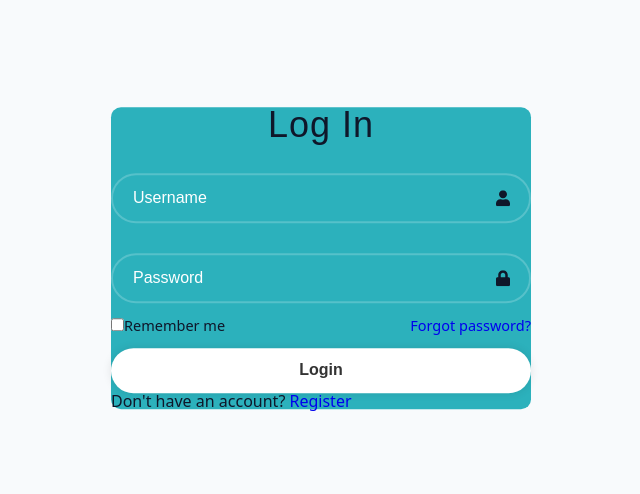
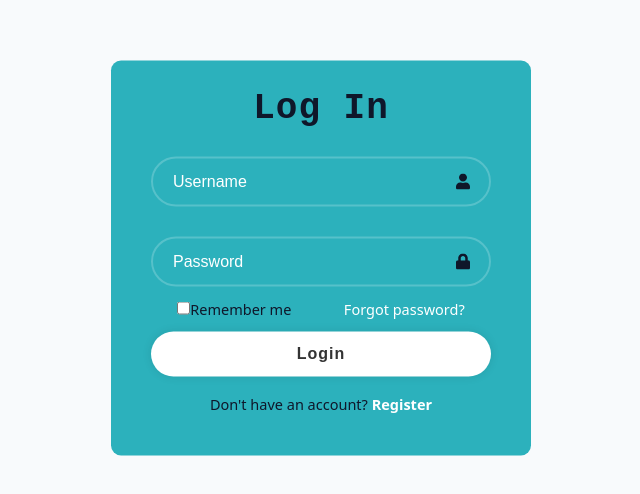
Before and after one commit to ttnhan41/tourgis-frontend, a React (Vite) app: page /login in a window 1280 px wide. Shown: the part 142-636 px from the top of the page, without its empty margins (319-959 px from the left). Built offline with nearby package versions, Linux system fonts and the light colour scheme.

Commit message:
add login page

```diff
--- a/src/assets/css/Login.css
+++ /dev/null
@@ -1,80 +0,0 @@
-@import url('https://fonts.googleapis.com/css2?family=Montserrat:ital,wght@0,100..900;1,100..900&display=swap');
-
-.wrapper {
-    width: 420px;
-    background: #2cb1bc;
-    position: absolute;
-    top: 50%;
-    left: 50%;
-    transform: translate(-50%, -50%);
-    border-radius: 10px;
-}
-
-.wrapper h1 {
-    font-size: 36px;
-    text-align: center;
-    font-family: Arial, Helvetica, sans-serif;
-}
-
-.wrapper .input-box {
-    position: relative;
-    width: 100%;
-    height: 50px;
-    /* background: yellowgreen; */
-    margin: 30px 0;
-}
-
-.input-box input {
-    width: 100%;
-    height: 100%;
-    background: transparent;
-    border: none;
-    outline: none;
-    border: 2px solid rgba(255, 255, 255, .2);
-    border-radius: 40px;
-    font-size: 16px;
-    color: #fff;
-    padding: 20px 45px 20px 20px;
-}
-
-.input-box input::placeholder {
-    color: #fff;
-}
-
-.input-box .icon {
-    position: absolute;
-    right: 20px;
-    top: 50%;
-    transform: translateY(-50%);
-    font-size: 16px;
-}
-
-.wrapper .remember-forgot {
-    display: flex;
-    justify-content: space-between;
-    font-size: 14.5px;
-    margin: -15px 0 15px;
-}
-
-.remember-forgot label input {
-    accent-color: #fff;
-    text-decoration: none;
-}
-
-.remember-forgot Link::hover {
-    text-decoration: underline;
-}
-
-.wrapper button {
-    width: 100%;
-    height: 45px;
-    background: #fff;
-    border: none;
-    outline: none;
-    border-radius: 40px;
-    box-shadow: 0 0 10px rgba(0, 0, 0, .1);
-    cursor: pointer;
-    font-size: 16px;
-    color: #333;
-    font-weight: 700;
-}
--- a/src/assets/css/index.css
+++ b/src/assets/css/index.css
@@ -1,4 +1,5 @@
 /* ============= GLOBAL CSS =============== */
+@import url('https://fonts.googleapis.com/css2?family=Montserrat:ital,wght@0,100..900;1,100..900&display=swap');
 
 *,
 ::after,
--- /dev/null
+++ b/src/assets/wrappers/Login.js
@@ -0,0 +1,108 @@
+import styled from "styled-components";
+
+const Wrapper = styled.section`
+    body {
+        background: url();
+    }
+
+    .wrapper {
+        width: 420px;
+        background: #2cb1bc;
+        position: absolute;
+        top: 50%;
+        left: 50%;
+        transform: translate(-50%, -50%);
+        border-radius: 10px;
+        padding: 30px 40px;
+    }
+
+    .wrapper h1 {
+        font-size: 36px;
+        text-align: center;
+        font-family: monospace;
+        font-weight: bold;
+    }
+
+    .wrapper .input-box {
+        position: relative;
+        width: 100%;
+        height: 50px;
+        /* background: yellowgreen; */
+        margin: 30px 0;
+    }
+
+    .input-box input {
+        width: 100%;
+        height: 100%;
+        background: transparent;
+        outline: none;
+        border: 2px solid rgba(255, 255, 255, .2);
+        border-radius: 40px;
+        font-size: 16px;
+        color: #fff;
+        padding: 20px 45px 20px 20px;
+    }
+
+    .input-box input::placeholder {
+        color: #fff;
+    }
+
+    .input-box .icon {
+        position: absolute;
+        right: 20px;
+        top: 50%;
+        transform: translateY(-50%);
+        font-size: 16px;
+    }
+
+    .wrapper .remember-forgot {
+        display: flex;
+        justify-content: space-around;
+        font-size: 14.5px;
+        margin: -15px 0 15px;
+    }
+
+    .remember-forgot label input {
+        accent-color: #fff;
+        text-decoration: none;
+    }
+
+    .remember-forgot .forgot {
+        color: #fff;
+    }
+
+    .remember-forgot .forgot:hover {
+        text-decoration: underline;
+    }
+
+    .wrapper button {
+        width: 100%;
+        height: 45px;
+        background: #fff;
+        border: none;
+        outline: none;
+        border-radius: 40px;
+        box-shadow: 0 0 10px rgba(0, 0, 0, .1);
+        cursor: pointer;
+        font-size: 16px;
+        color: #333;
+        font-weight: 700;
+    }
+
+    .wrapper .register-link {
+        font-size: 14.5px;
+        text-align: center;
+        margin: 20px 0 15px;
+    }
+
+    .register-link div .register {
+        color: #fff;
+        text-decoration: none;
+        font-weight: 600;
+    }
+
+    .register-link div .register:hover {
+        text-decoration: underline;
+    }
+`;
+export default Wrapper;
--- a/src/pages/Login.jsx
+++ b/src/pages/Login.jsx
@@ -1,12 +1,12 @@
 import { Link } from "react-router-dom";
-import '../assets/css/Login.css';
+// import '../assets/css/Login.css';
 import {FaUser, FaLock} from "react-icons/fa";
+import Wrapper from "../assets/wrappers/Login";
 
 const Login = () => {
   return (
+    <Wrapper>
       <div className="wrapper">
-      {/* <h1>Login page</h1>
-      <Link to="/register">Register page</Link> */}
         <form action="">
           <h1>Log In</h1>
           <div className="input-box">
@@ -19,19 +19,19 @@ const Login = () => {
             <FaLock className="icon"/>
           </div>
 
-
           <div className="remember-forgot">
             <label><input type="checkbox" name="" id="" />Remember me</label>
-          <Link to="#">Forgot password?</Link>
+            <Link to="#" className="forgot">Forgot password?</Link>
           </div>
 
-        <button type="submit">Login</button>
+          <button type="submit" className="btn">Login</button>
 
           <div className="register-link">
-          <p>Don't have an account? <Link to="/register">Register</Link></p>
+            <div>Don't have an account? <Link to="/register" className="register">Register</Link></div>
           </div>
         </form>
       </div>
+    </Wrapper>
   );
 };
 export default Login;
```
Also changed, not shown: src/assets/images/react-background.jpg (added). Lines whose indentation alone changed are shown as unchanged.
